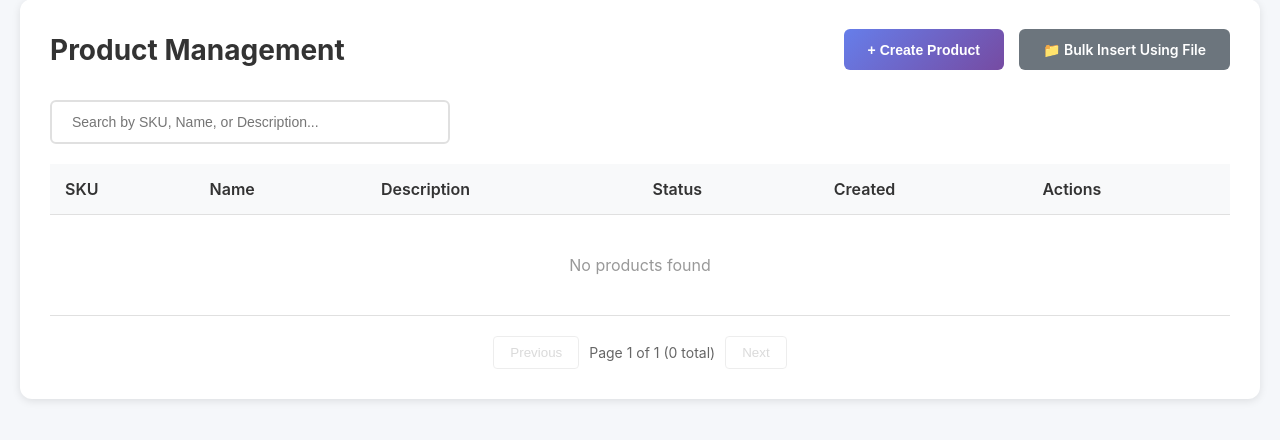
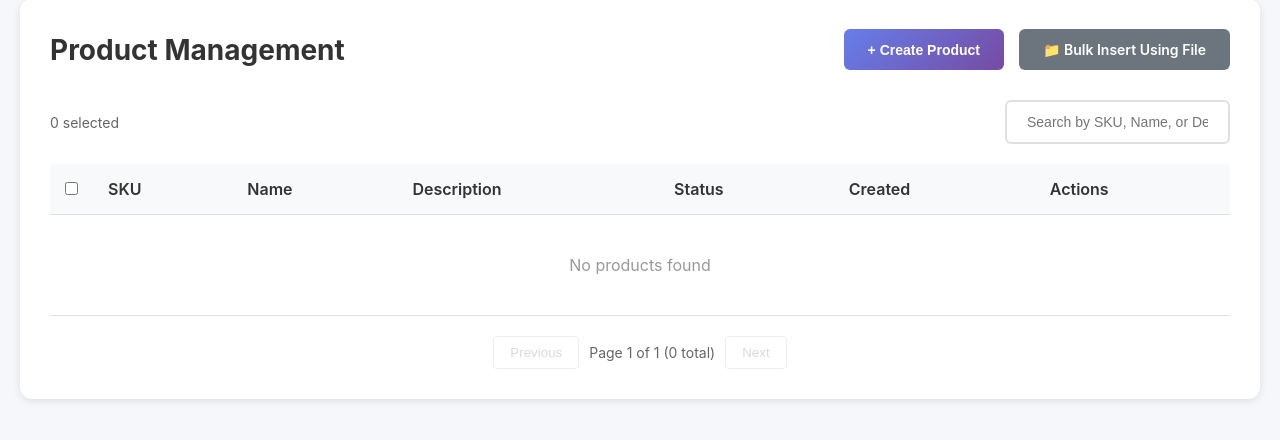
Before and after one commit to tejasgodse24/product-importer, a Django app: page /product/ in a window 1280 px wide. Shown: the part 21-461 px from the top of the page. Run offline with Django 5.2, Linux system fonts and the light colour scheme; data that the repository does not hold is empty.

Commit message:
bulk delete and upload file error

```diff
--- a/product/urls.py
+++ b/product/urls.py
@@ -12,6 +12,7 @@ urlpatterns = [
     path('api/products/create/', views.product_create_api, name='product_create_api'),
     path('api/products/<int:product_id>/update/', views.product_update_api, name='product_update_api'),
     path('api/products/<int:product_id>/delete/', views.product_delete_api, name='product_delete_api'),
+    path('api/products/bulk-delete/', views.product_bulk_delete_api, name='product_bulk_delete_api'),
 
     # Upload API endpoints
     path('api/upload-file/', views.upload_file, name='upload_file'),
--- a/product/views.py
+++ b/product/views.py
@@ -354,6 +354,49 @@ def product_delete_api(request, product_id):
         }, status=500)
 
 
+@require_http_methods(["POST"])
+def product_bulk_delete_api(request):
+    """API to delete multiple products"""
+    try:
+        data = json.loads(request.body)
+        product_ids = data.get('product_ids', [])
+
+        if not product_ids:
+            return JsonResponse({
+                'status': 'error',
+                'message': 'No products selected'
+            }, status=400)
+
+        # Get products to delete
+        products = Product.objects.filter(id__in=product_ids)
+        count = products.count()
+
+        if count == 0:
+            return JsonResponse({
+                'status': 'error',
+                'message': 'No products found with the given IDs'
+            }, status=404)
+
+        # Delete products
+        products.delete()
+
+        return JsonResponse({
+            'status': 'success',
+            'message': f'{count} product(s) deleted successfully'
+        })
+
+    except json.JSONDecodeError:
+        return JsonResponse({
+            'status': 'error',
+            'message': 'Invalid JSON data'
+        }, status=400)
+    except Exception as e:
+        return JsonResponse({
+            'status': 'error',
+            'message': str(e)
+        }, status=500)
+
+
 # ============= UPLOAD HISTORY API =============
 
 @require_http_methods(["GET"])
--- a/templates/product/product_list.html
+++ b/templates/product/product_list.html
@@ -305,6 +305,32 @@
             color: #721c24;
             border: 1px solid #f5c6cb;
         }
+
+        .bulk-actions {
+            display: flex;
+            justify-content: space-between;
+            align-items: center;
+            margin-bottom: 20px;
+        }
+
+        .bulk-actions-left {
+            display: flex;
+            align-items: center;
+            gap: 15px;
+        }
+
+        .selected-count {
+            color: #666;
+            font-size: 14px;
+        }
+
+        .btn-bulk-delete {
+            display: none;
+        }
+
+        .btn-bulk-delete.show {
+            display: inline-block;
+        }
     </style>
 </head>
 <body>
@@ -319,8 +345,16 @@
 
         <div id="alertContainer"></div>
 
-        <div class="search-box">
-            <input type="text" id="searchInput" placeholder="Search by SKU, Name, or Description...">
+        <div class="bulk-actions">
+            <div class="bulk-actions-left">
+                <span class="selected-count" id="selectedCount">0 selected</span>
+                <button class="btn btn-danger btn-sm btn-bulk-delete" id="bulkDeleteBtn" onclick="bulkDeleteProducts()">
+                    Delete Selected
+                </button>
+            </div>
+            <div class="search-box" style="margin-bottom: 0;">
+                <input type="text" id="searchInput" placeholder="Search by SKU, Name, or Description...">
+            </div>
         </div>
 
         <div id="loadingContainer" class="loading" style="display: none;">
@@ -331,6 +365,9 @@
             <table id="productTable">
                 <thead>
                     <tr>
+                        <th style="width: 40px;">
+                            <input type="checkbox" id="selectAll" onclick="toggleSelectAll()">
+                        </th>
                         <th>SKU</th>
                         <th>Name</th>
                         <th>Description</th>
@@ -398,6 +435,7 @@
         let currentPage = 1;
         let totalPages = 1;
         let searchTimeout;
+        let selectedProducts = []; // Track selected product IDs
 
         // Load products on page load
         $(document).ready(function() {
@@ -442,14 +480,22 @@
             const tbody = $('#productTableBody');
             tbody.empty();
 
+            // Reset selections when loading new products
+            selectedProducts = [];
+            $('#selectAll').prop('checked', false);
+            updateSelectedCount();
+
             if (products.length === 0) {
-                tbody.append('<tr><td colspan="6" class="no-data">No products found</td></tr>');
+                tbody.append('<tr><td colspan="7" class="no-data">No products found</td></tr>');
                 return;
             }
 
             products.forEach(product => {
                 const row = `
                     <tr>
+                        <td>
+                            <input type="checkbox" class="product-checkbox" value="${product.id}" onchange="onProductCheckChange(this)">
+                        </td>
                         <td><strong>${product.sku}</strong></td>
                         <td>${product.name}</td>
                         <td>${product.description || '-'}</td>
@@ -611,6 +657,86 @@
             }, 5000);
         }
 
+        // ============= BULK DELETE FUNCTIONS =============
+
+        function toggleSelectAll() {
+            const isChecked = $('#selectAll').is(':checked');
+            $('.product-checkbox').prop('checked', isChecked);
+
+            if (isChecked) {
+                // Select all visible products
+                selectedProducts = [];
+                $('.product-checkbox').each(function() {
+                    selectedProducts.push(parseInt($(this).val()));
+                });
+            } else {
+                // Deselect all
+                selectedProducts = [];
+            }
+
+            updateSelectedCount();
+        }
+
+        function onProductCheckChange(checkbox) {
+            const productId = parseInt($(checkbox).val());
+
+            if ($(checkbox).is(':checked')) {
+                // Add to selected
+                if (!selectedProducts.includes(productId)) {
+                    selectedProducts.push(productId);
+                }
+            } else {
+                // Remove from selected
+                selectedProducts = selectedProducts.filter(id => id !== productId);
+                $('#selectAll').prop('checked', false);
+            }
+
+            updateSelectedCount();
+        }
+
+        function updateSelectedCount() {
+            const count = selectedProducts.length;
+            $('#selectedCount').text(`${count} selected`);
+
+            if (count > 0) {
+                $('#bulkDeleteBtn').addClass('show');
+            } else {
+                $('#bulkDeleteBtn').removeClass('show');
+            }
+        }
+
+        function bulkDeleteProducts() {
+            if (selectedProducts.length === 0) {
+                showAlert('Please select products to delete', 'error');
+                return;
+            }
+
+            const count = selectedProducts.length;
+            if (!confirm(`Are you sure you want to delete ${count} product(s)? This action cannot be undone.`)) {
+                return;
+            }
+
+            const csrfToken = $('[name=csrfmiddlewaretoken]').val();
+
+            $.ajax({
+                url: '/product/api/products/bulk-delete/',
+                type: 'POST',
+                contentType: 'application/json',
+                headers: {'X-CSRFToken': csrfToken},
+                data: JSON.stringify({ product_ids: selectedProducts }),
+                success: function(response) {
+                    showAlert(response.message, 'success');
+                    selectedProducts = [];
+                    updateSelectedCount();
+                    loadProducts();
+                },
+                error: function(xhr) {
+                    const message = xhr.responseJSON?.message || 'Failed to delete products';
+                    showAlert(message, 'error');
+                }
+            });
+        }
+
         // Close modal on outside click
         $(document).on('click', '.modal', function(e) {
             if (e.target === this) {
```
